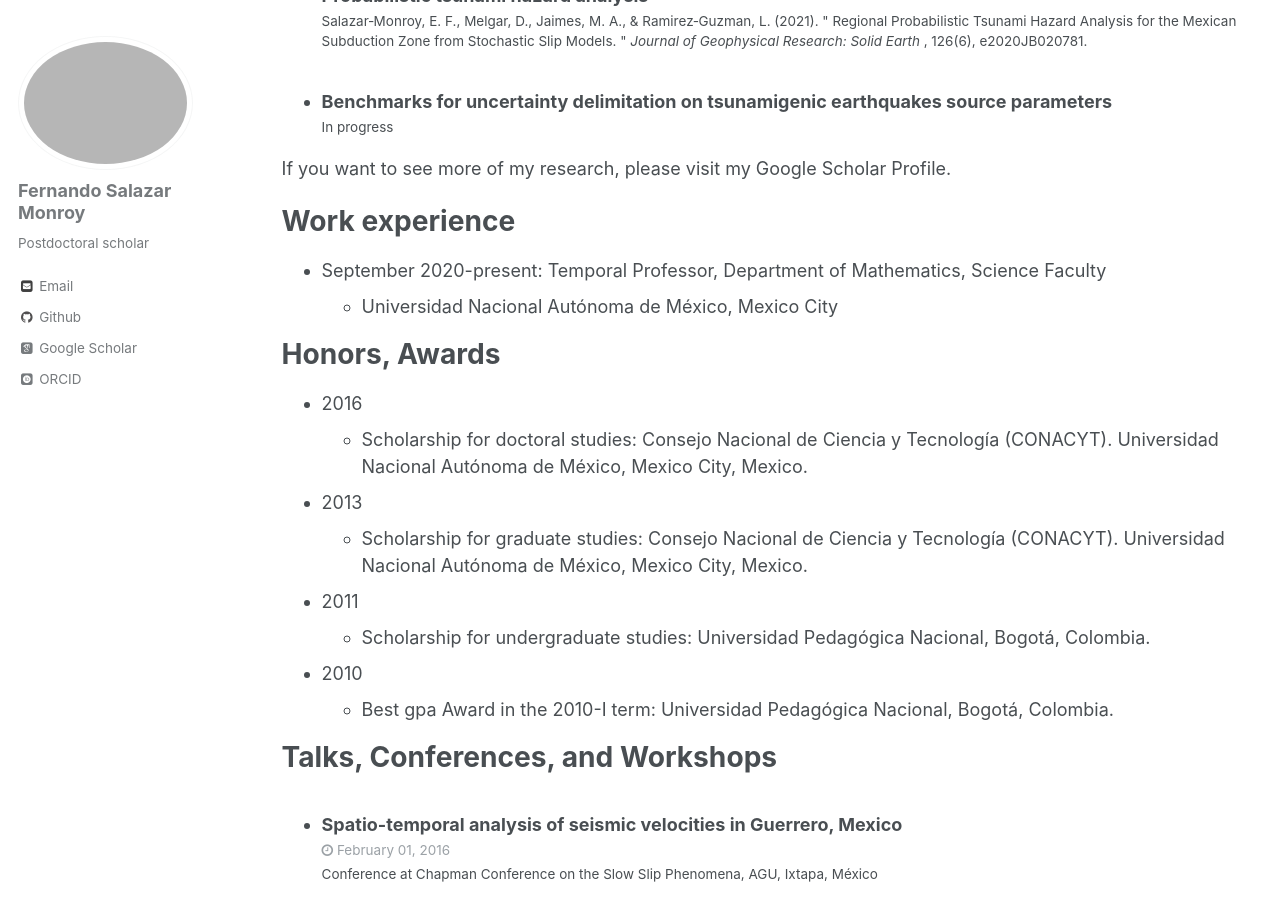
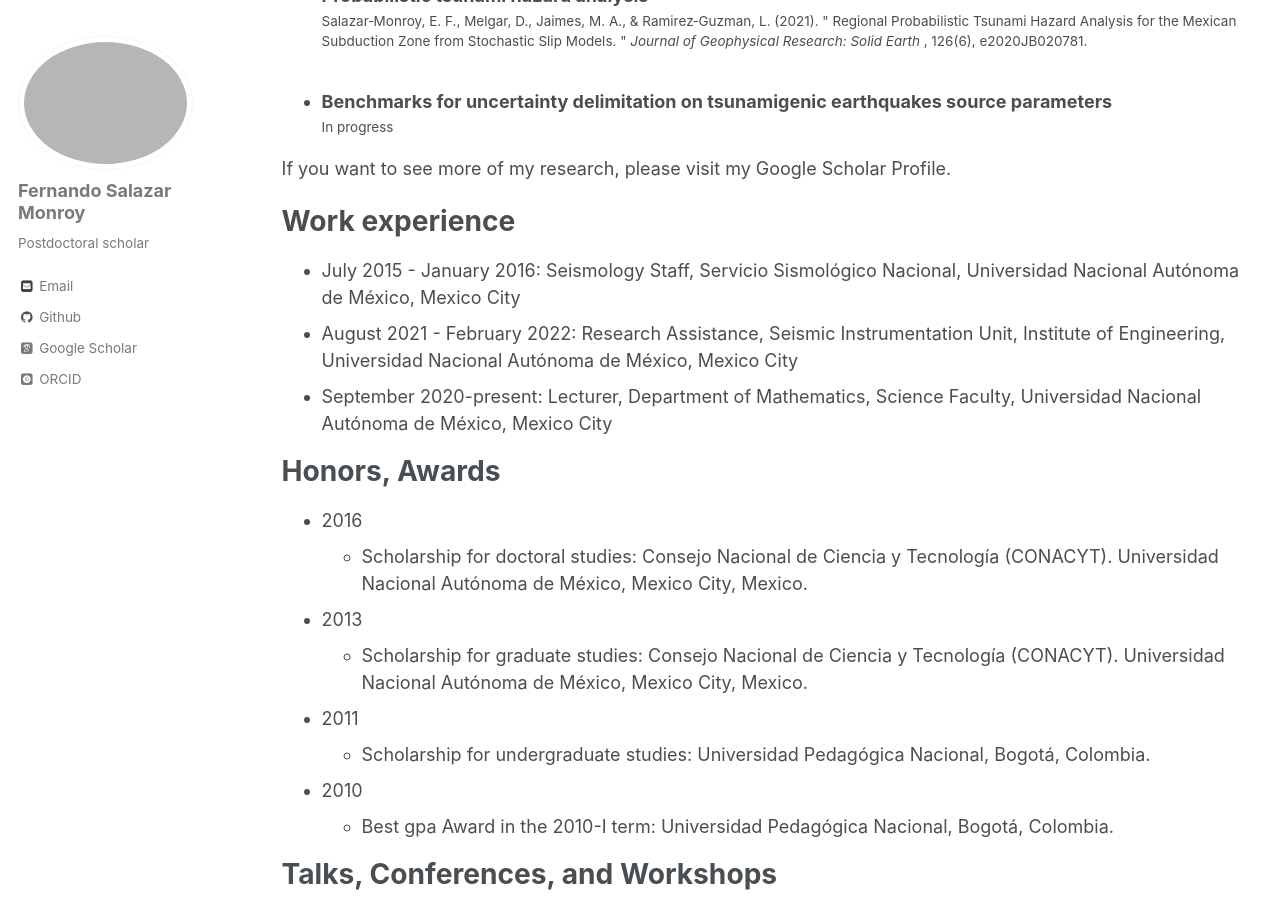
Before and after one commit to Edifesamo14/dr.surimi, a Jekyll site: the page built from _pages/cv.md, in a window 1280 px wide and 900 px high, scrolled down 1170 px. Built offline with Jekyll 4.4.1, drawn with Linux system fonts in a browser that asks for light colours; some web fonts are replaced.

Commit message:
Update cv.md

```diff
--- a/_pages/cv.md
+++ b/_pages/cv.md
@@ -45,8 +45,9 @@ If you want to see more of my research, please visit my [Google Scholar Profile]
 Work experience
 ======
 
-* September 2020-present: Temporal Professor, Department of Mathematics, Science Faculty
-   * Universidad Nacional Autónoma de México, Mexico City
+* July 2015 - January 2016: Seismology Staff, Servicio Sismológico Nacional, Universidad Nacional Autónoma de México, Mexico City
+* August 2021 - February 2022: Research Assistance, Seismic Instrumentation Unit, Institute of Engineering, Universidad Nacional Autónoma de México, Mexico City
+* September 2020-present: Lecturer, Department of Mathematics, Science Faculty, Universidad Nacional Autónoma de México, Mexico City
 
 
 Honors, Awards
```
